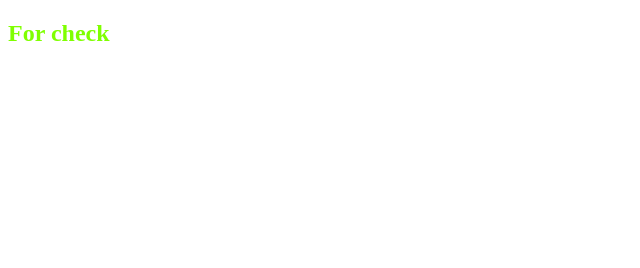
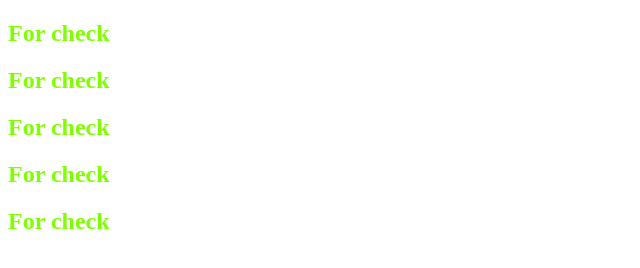
Before and after one commit to biswasanimesh/assessment-one, a plain HTML site: page index.html in a window 1280 px wide. Shown: the whole page, without its empty margins (0-640 px from the left). Drawn offline with Linux system fonts and the light colour scheme.

Commit message:
header modified commit

```diff
--- a/index.html
+++ b/index.html
@@ -9,5 +9,9 @@
 </head>
 <body>
     <h2 class="style">For check</h2>
+    <h2 class="style">For check</h2>
+    <h2 class="style">For check</h2>
+    <h2 class="style">For check</h2>
+    <h2 class="style">For check</h2>
 </body>
 </html>
```
